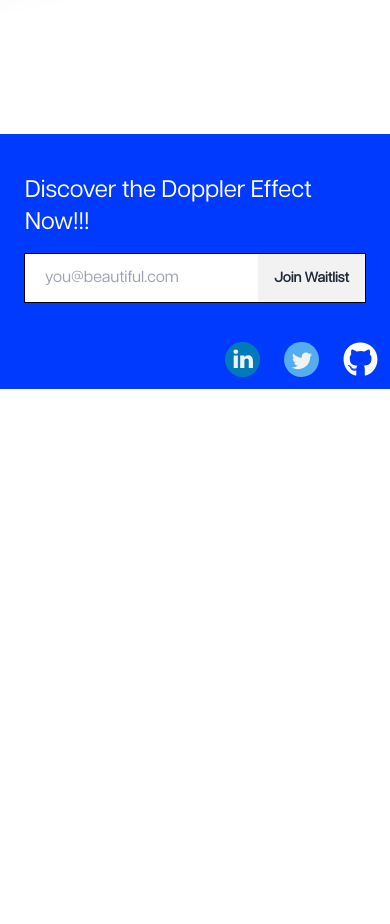
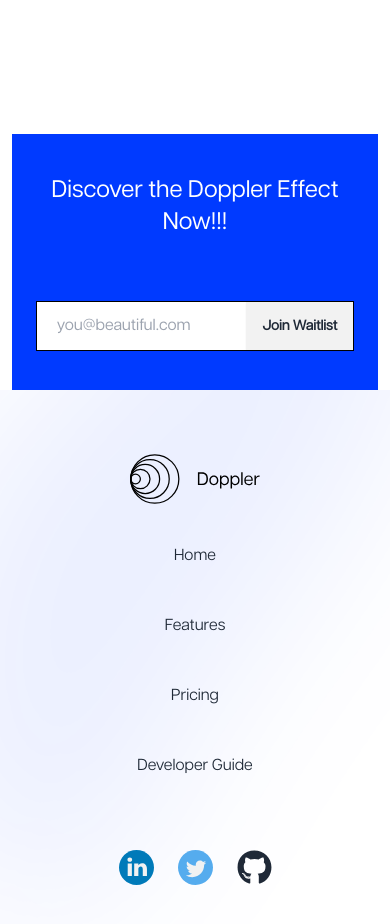
Before and after one commit to lampguard/doppler-client, a React (Vite) app: page / in a window 390 px wide. Shown: the part 3240-4164 px from the top of the page. Before the commit the page ends 3629 px from the top, so only its background shows below. Built offline with nearby package versions, Linux system fonts and the light colour scheme.

Commit message:
landing page update

```diff
--- a/src/App.jsx
+++ b/src/App.jsx
@@ -24,6 +24,7 @@ import { useState } from 'react';
 const navLinks = [
 	{ title: 'Home', to: '/' },
 	{ title: 'Features', to: '/#features' },
+	{ title: 'Pricing', to: '/#pricing' },
 	{
 		title: `Developer Guide`,
 		to: 'https://doppler.gitbook.io/guide',
@@ -355,15 +356,15 @@ const Landing = () => {
 					className="absolute top-[-100%] z-[-1] left-[-20%] w-3/5"
 					alt=""
 				/>
-				<div className="px-[25px] py-[40px] md:absolute w-full md:w-8/12 md:p-[40px] bg-theme top-[-23%] md:flex justify-between items-center left-[18%]">
-					<p className="font-articulat text-2xl md:w-2/5">
+				<div className="px-[25px] py-[40px] md:absolute w-[94%] m-auto md:w-8/12 md:p-[40px] bg-theme top-[-23%] flex flex-col md:flex-row justify-between items-stretch md:items-center left-[18%]">
+					<p className="font-articulat text-2xl md:w-2/5 text-center">
 						Discover the Doppler Effect Now!!!
 					</p>
-					<div className="py-2 md:hidden"></div>
+					<div className="pt-[64px] md:hidden"></div>
 
 					<div className="md:w-2/5">
 						{__ENV__.WAITLISTING == 'off' ? (
-							<Link className="btn btn-white w-full">Try Doppler for Free</Link>
+							<Link className="btn w-full">Try Doppler for Free</Link>
 						) : (
 							<div className="m-auto text-black outline outline-1">
 								<form
@@ -394,15 +395,20 @@ const Landing = () => {
 					</div>
 				</div>
 
-				<div className="md:p-[120px] w-full bg-white font-articulat-light">
-					<div className="flex justify-between items-center">
-						<img src={blackLogo} className="hidden md:block w-[130px]" />
-						<div className="hidden md:flex items-center w-2/3 justify-end">
+				<div className="py-[32px] md:p-[120px] w-full font-articulat-light relative overflow-hidden">
+					<div className="flex flex-col md:flex-row justify-between items-center">
+						<img src={blackLogo} className="py-[32px] md:py-0 w-[130px]" />
+						<div className="gap-y-[30px] md:gap-y-0 flex flex-col md:flex-row items-center w-2/3 justify-end pb-[64px] md:pb-0">
+							<img
+								src={Ellipse}
+								alt=""
+								className="md:hidden scale-[3] -rotate-45 absolute top-[0] -z-[1]"
+							/>
 							{navLinks.map((link) => (
 								<Link
 									key={link.to}
 									to={link.to}
-									className="py-2 pl-5 rounded hover:underline hover:bg-[#cccccc3d]"
+									className="py-2 px-5 md:px-0 md:pl-5 rounded hover:underline hover:bg-[#cccccc3d] md:hover:bg-transparent"
 									target={link._blank ? '_blank' : undefined}
 								>
 									{link.title}
@@ -411,7 +417,7 @@ const Landing = () => {
 						</div>
 					</div>
 
-					<div className="px-3 pb-3 md:p-0 gap-x-[24px] flex items-center justify-end w-full bg-theme md:bg-white">
+					<div className="px-3 pb-[32px] md:p-0 gap-x-[24px] flex items-center justify-center md:justify-end w-full">
 						<a
 							href={'https://linkedin.com/u/peter-adeojo'}
 							target="_blank"
```
